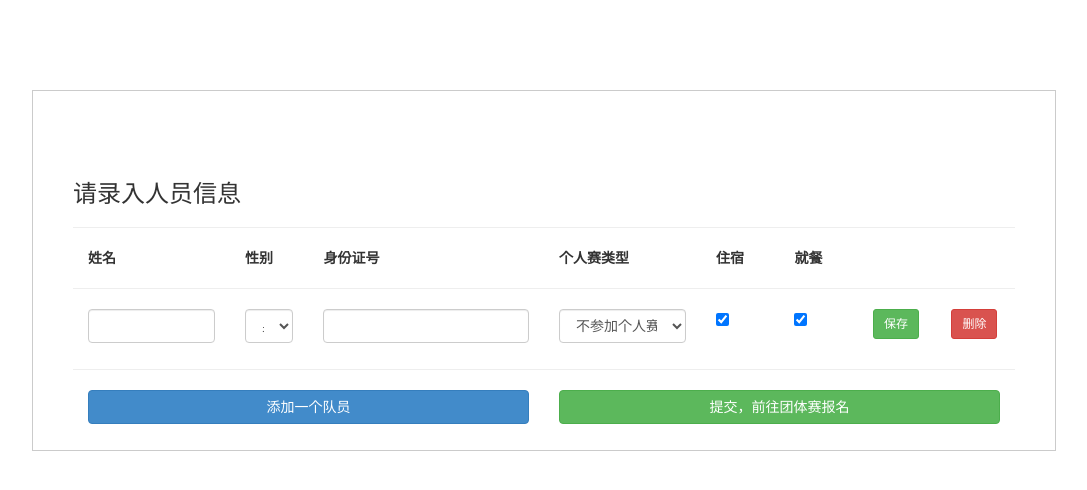
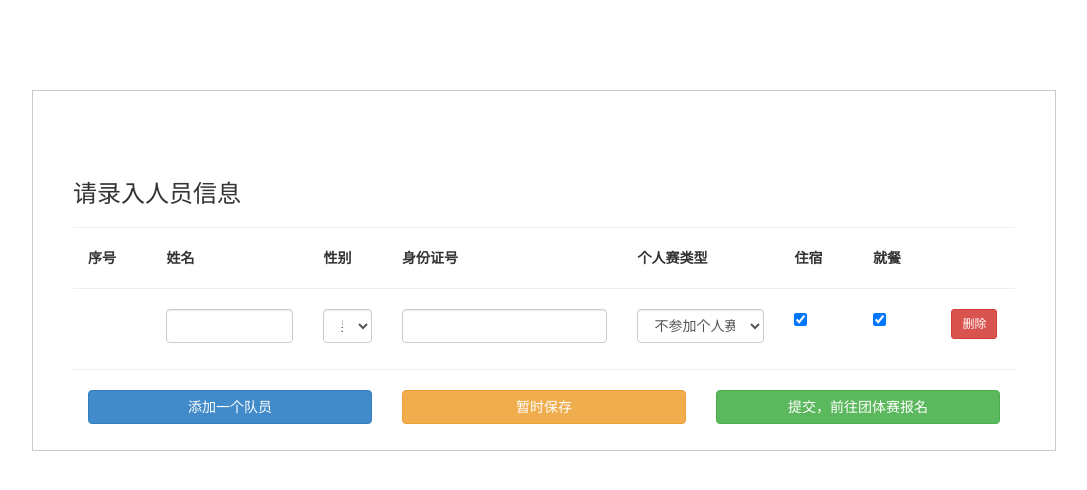
Before and after one commit to CAPU-ENG/CAPUrace, a CodeIgniter app: page /index.php/registration/index in a window 1280 px wide. Shown: the top 490 px of the page, without its empty margins (96-1183 px from the left). Run offline with CodeIgniter, Linux system fonts and the light colour scheme.

Commit message:
New saving UI.

```diff
--- a/application/views/registration_individual.php
+++ b/application/views/registration_individual.php
@@ -13,6 +13,7 @@
         <p> <h3>请录入人员信息</h3></p>
         <hr/>
         <div class="form-group reg">
+            <label class="col-sm-1 control-label">序号</label>
             <label class="col-sm-2 control-label">姓名</label>
             <label class="col-sm-1 control-label">性别</label>
             <label class="col-sm-3 control-label">身份证号</label>
@@ -21,6 +22,7 @@
             <label class="col-sm-1 control-label">就餐</label>
             <br /><hr />
             <div class="individual-form hidden">
+                <div class="col-sm-1"></div>
                 <div class="col-sm-2">
                     <input type="text" class="form-control">
                 </div>
@@ -48,9 +50,6 @@
                     <input type="checkbox" name="meal" checked>
                 </div>
                 <div class="col-sm-1">
-                    <button type="button" class="btn btn-success btn-sm">保存</button>
-                </div>
-                <div class="col-sm-1">
                     <button type="button" class="btn btn-danger btn-sm" onclick="removeIndividual($(this))">删除</button>
                 </div>
                 <br/>
@@ -58,10 +57,13 @@
             </div>
         </div>
         <hr/>
-        <div class="col-sm-6">
+        <div class="col-sm-4">
             <button class="btn btn-primary btn-block" onclick="addIndividual()">添加一个队员</button>
         </div>
-        <div class="col-sm-6">
+        <div class="col-sm-4">
+            <button class="btn btn-warning btn-block">暂时保存</button>
+        </div>
+        <div class="col-sm-4">
             <button type="submit" class="btn btn-success btn-block">提交，前往团体赛报名</button>
         </div>
         <br/>
```
